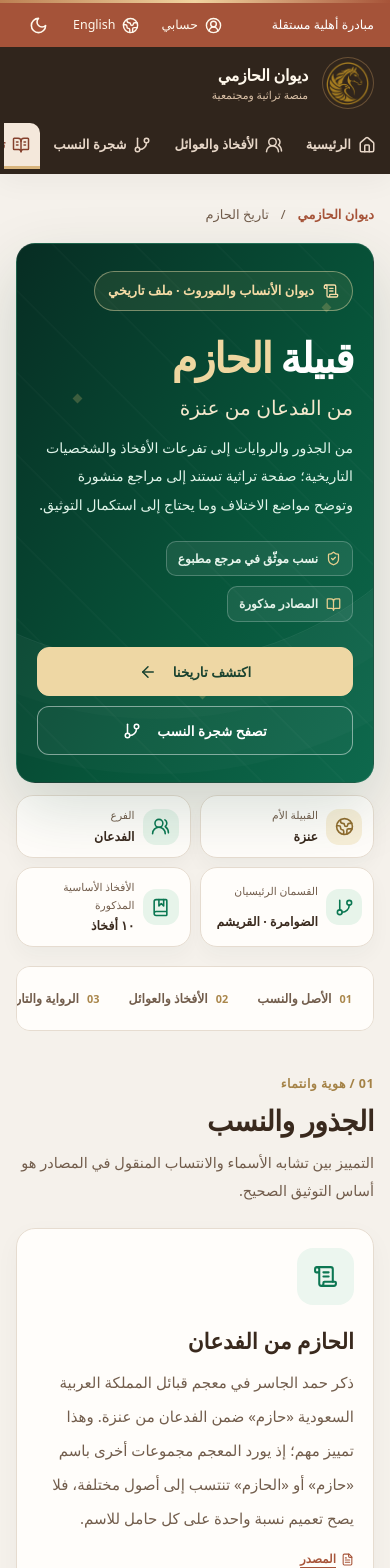
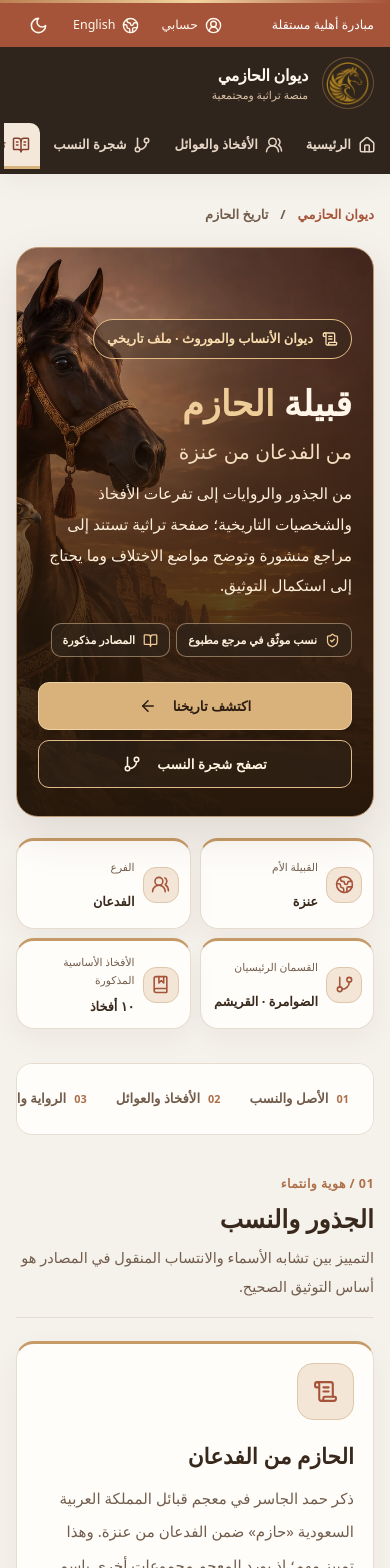
Before and after one commit to youef/alhazmi, a Next.js app in the folder apps/web/: page /ar/history/ in a window 390 px wide. Shown: the top 1568 px of the page. Built offline with nearby package versions, Linux system fonts and the light colour scheme.

Commit message:
design: unify history and lineage pages with Diwan home branding

```diff
--- a/apps/web/src/app/[locale]/history/history-page.css
+++ b/apps/web/src/app/[locale]/history/history-page.css
@@ -156,3 +156,82 @@
   .site-root .hazm-history .hh-caution{background:#382f21;color:#e8d8af;border-color:#685a3c}
 }
 @media(prefers-reduced-motion:reduce){.hazm-history *{scroll-behavior:auto!important;transition:none!important}}
+
+
+/* 2026 Diwan design parity: history is part of the same heritage portal. */
+.site-root .hazm-history{
+  --hh-forest:#6f422b;--hh-deep:#30251c;--hh-gold:#c49a64;
+  --hh-paper:var(--surface);--hh-border:var(--line);
+  --hh-ink:var(--text);--hh-quiet:var(--muted);
+}
+.site-root .hazm-history .hh-breadcrumb{margin-bottom:22px;font-weight:650}
+.site-root .hazm-history .hh-breadcrumb a{color:var(--accent)}
+.site-root .hazm-history .hh-hero{
+  display:flex;align-items:center;min-height:570px;padding:clamp(28px,5vw,65px);
+  border:1px solid #b8946f;border-radius:22px;
+  background:linear-gradient(90deg,#25180c24 0%,#25180c9e 48%,#25180ce8 100%),var(--hero-image) center/cover no-repeat;
+  box-shadow:0 18px 46px #3a21151d;
+}
+.site-root[dir=ltr] .hazm-history .hh-hero{
+  background-image:linear-gradient(270deg,#25180c24 0%,#25180c9e 48%,#25180ce8 100%),var(--hero-image);
+}
+.site-root .hazm-history .hh-hero::before,.site-root .hazm-history .hh-hero::after,
+.site-root .hazm-history .hh-hero-pattern,.site-root .hazm-history .hh-hero-emblem{display:none}
+.site-root .hazm-history .hh-hero-body{max-width:690px}
+.site-root .hazm-history .hh-kicker{background:#30251c70;border:1px solid #e4bc86;color:#f9ddae}
+.site-root .hazm-history .hh-hero h1{font-size:clamp(2.5rem,5vw,4.65rem);font-weight:850;line-height:1.35;letter-spacing:0;color:#fff6e9}
+.site-root .hazm-history .hh-hero h1 em{color:#efcd98}
+.site-root .hazm-history .hh-hero h1 small{color:#f2ddbf}
+.site-root .hazm-history .hh-hero-body>p{color:#fff0db;font-size:clamp(.96rem,1.65vw,1.1rem);line-height:2}
+.site-root .hazm-history .hh-hero-tags span{background:#30251ca6;color:#fff2dc;border-color:#e6c69e80}
+.site-root .hazm-history .hh-hero-tags svg{color:#f0c995}
+.site-root .hazm-history .hh-cta{background:#d9b17a;color:#2b1c12;border:1px solid #efd1a3;border-radius:11px;min-height:48px}
+.site-root .hazm-history .hh-cta:hover{background:#f1cd99}
+.site-root .hazm-history .hh-cta-outline{background:#30251c70;color:#fff4e1;border-color:#dfbb89}
+.site-root .hazm-history .hh-facts{gap:15px;margin:21px 0 34px}
+.site-root .hazm-history .hh-facts>div,
+.site-root .hazm-history .hh-paper,
+.site-root .hazm-history .hh-division{border-radius:18px;border:1px solid var(--line);border-top:3px solid #c59a67;background:var(--surface);box-shadow:0 10px 30px #3d24100c}
+.site-root .hazm-history .hh-facts>div{min-height:104px;padding:17px}
+.site-root .hazm-history .hh-facts>div>span,
+.site-root .hazm-history .hh-paper-icon,
+.site-root .hazm-history .hh-note-icon{background:#f3e6d7;color:#a55339;border:1px solid #dfc7aa}
+.site-root .hazm-history .hh-facts>div:first-child>span{background:#f3e6d7;color:#a55339}
+.site-root .hazm-history .hh-index{border-radius:16px;padding:13px;background:var(--surface);border:1px solid var(--line)}
+.site-root .hazm-history .hh-index a{border-radius:10px;font-size:.83rem;min-height:44px}
+.site-root .hazm-history .hh-index a:hover{background:var(--soft);color:var(--accent)}
+.site-root .hazm-history .hh-index span,
+.site-root .hazm-history .hh-eyebrow{color:#ad704a}
+.site-root .hazm-history .hh-heading{border-bottom:1px solid var(--line);padding-bottom:17px}
+.site-root .hazm-history .hh-heading h2{font-size:clamp(1.55rem,3vw,2.15rem);letter-spacing:0}
+.site-root .hazm-history .hh-section{margin-bottom:58px}
+.site-root .hazm-history .hh-lineage-panel{background:linear-gradient(125deg,#30251c,#65412e);border:1px solid #be9569;color:#fff6e7;border-radius:18px}
+.site-root .hazm-history .hh-lineage-panel p{color:#f3dcc3}
+.site-root .hazm-history .hh-lineage-step.is-last{background:#d9b17a;color:#332218}
+.site-root .hazm-history .hh-division-badge{background:#f3e6d7;color:#945136}
+.site-root .hazm-history .hh-highlight-note{background:var(--soft);border-color:#dfc7aa}
+.site-root .hazm-history .hh-story-main{background:var(--surface);border:1px solid var(--line);border-top:3px solid #c59a67;border-radius:18px;color:var(--text)}
+.site-root .hazm-history .hh-story-main>p{color:var(--muted)}
+.site-root .hazm-history .hh-clan-list>span{background:var(--canvas);border-color:var(--line)}
+.site-root .hazm-history .hh-cite,.site-root .hazm-history .hh-section-actions a{color:var(--accent)}
+@media(max-width:900px){
+ .site-root .hazm-history .hh-hero{min-height:530px}
+ .site-root .hazm-history .hh-facts{grid-template-columns:repeat(2,minmax(0,1fr))}
+}
+@media(max-width:600px){
+ .site-root .hazm-history .hh-hero{min-height:570px;align-items:flex-end;padding:28px 21px;background-image:linear-gradient(0deg,#24170bf5,#24170bb7 45%,transparent 88%),var(--hero-image);background-position:30% center}
+ .site-root .hazm-history .hh-hero-body{width:100%}
+ .site-root .hazm-history .hh-hero h1{font-size:clamp(2.15rem,9vw,2.9rem)}
+ .site-root .hazm-history .hh-hero-tags{gap:6px}
+ .site-root .hazm-history .hh-hero-tags span{font-size:.69rem}
+ .site-root .hazm-history .hh-hero-buttons{flex-direction:column;align-items:stretch}
+ .site-root .hazm-history .hh-facts{gap:9px}
+ .site-root .hazm-history .hh-facts>div{min-height:91px;padding:11px}
+ .site-root .hazm-history .hh-facts strong{font-size:.8rem}
+ .site-root .hazm-history .hh-index{margin-bottom:34px}
+ .site-root .hazm-history .hh-section{margin-bottom:40px}
+}
+@media(prefers-reduced-motion:reduce){
+ .site-root .hazm-history .hh-cta{transition:none}
+ .site-root .hazm-history .hh-cta:hover{transform:none}
+}
```
